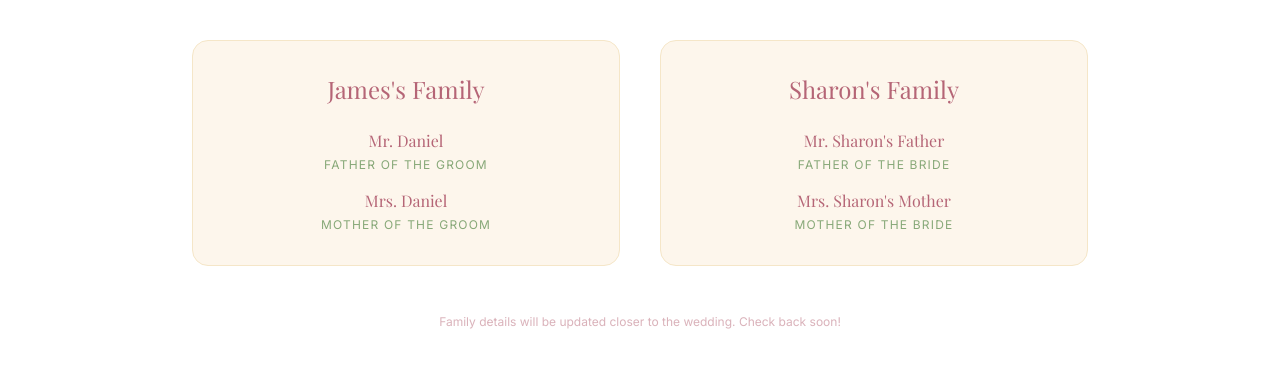
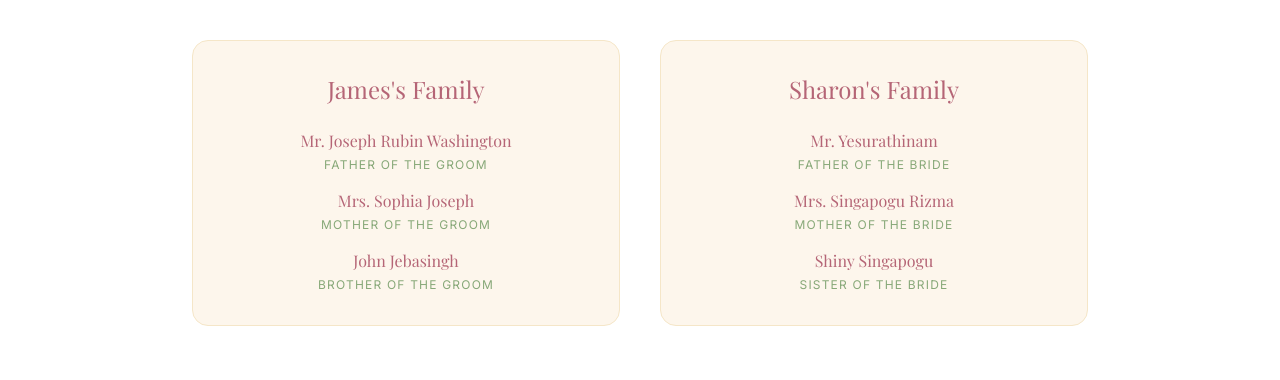
Before and after one commit to Jamesxddan/wedding-website, a Next.js app: page / in a window 1280 px wide. Shown: the part 4020-4400 px from the top of the page. Built offline with nearby package versions, Linux system fonts and the light colour scheme; no server answers.

Commit message:
content: update family members for James and Sharon

```diff
--- a/components/sections/Families.tsx
+++ b/components/sections/Families.tsx
@@ -16,15 +16,17 @@ const FAMILIES: FamilySide[] = [
   {
     side: "James's Family",
     members: [
-      { name: "Mr. Daniel", role: "Father of the Groom" },
-      { name: "Mrs. Daniel", role: "Mother of the Groom" },
+      { name: "Mr. Joseph Rubin Washington", role: "Father of the Groom" },
+      { name: "Mrs. Sophia Joseph", role: "Mother of the Groom" },
+      { name: "John Jebasingh", role: "Brother of the Groom" },
     ],
   },
   {
     side: "Sharon's Family",
     members: [
-      { name: "Mr. Sharon's Father", role: "Father of the Bride" },
-      { name: "Mrs. Sharon's Mother", role: "Mother of the Bride" },
+      { name: "Mr. Yesurathinam", role: "Father of the Bride" },
+      { name: "Mrs. Singapogu Rizma", role: "Mother of the Bride" },
+      { name: "Shiny Singapogu", role: "Sister of the Bride" },
     ],
   },
 ];
@@ -65,9 +67,6 @@ export default function Families() {
           ))}
         </div>
 
-        <p className="font-body text-center text-deep-rose/50 text-xs mt-12 max-w-md mx-auto">
-          Family details will be updated closer to the wedding. Check back soon!
-        </p>
       </div>
     </section>
   );
```
